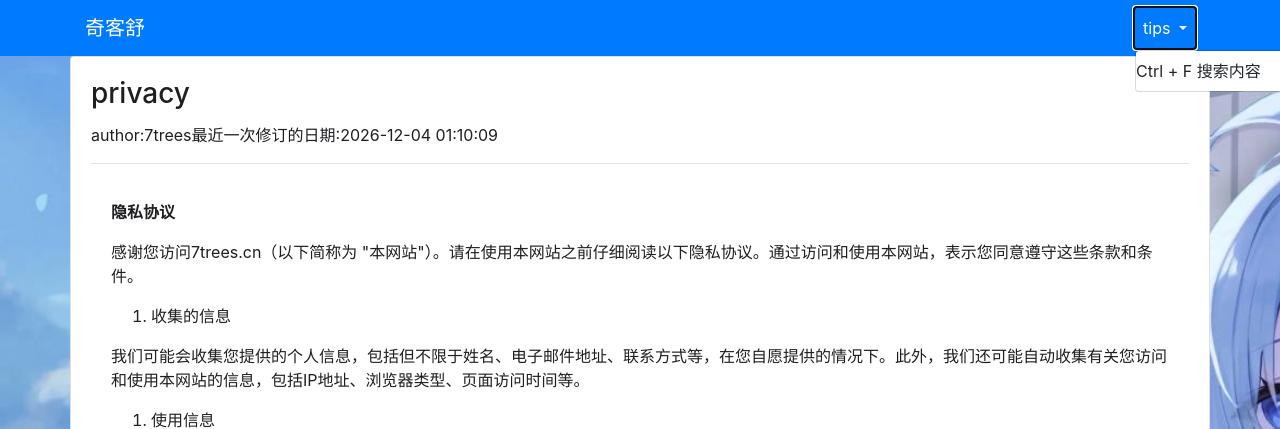
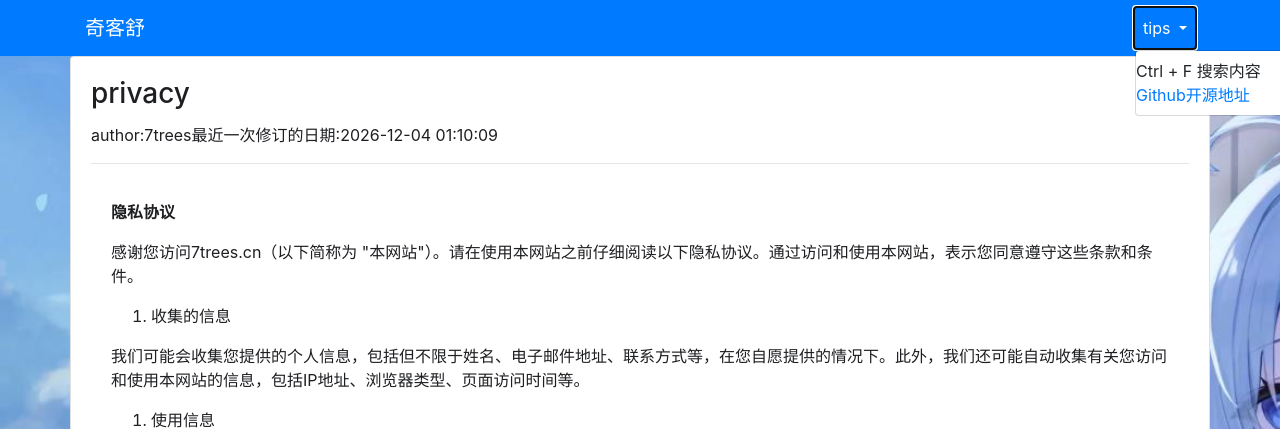
Before and after one commit to Athenavi/zyBLOG, a Flask app: page /blog/privacy in a window 1280 px wide, after a click on "tips". Shown: the top 429 px of the page. Run offline with Flask 2, Linux system fonts and the light colour scheme; some libraries are stand-ins or nearby versions.

Commit message:
更新优化

```diff
--- a/templates/BlogDetail.html
+++ b/templates/BlogDetail.html
@@ -72,7 +72,7 @@
                 </a>
                 <div class="dropdown-menu" aria-labelledby="navbarDropdownMenuLink">
                     <span>Ctrl + F 搜索内容</span>
-
+                    <a href="https://github.com/Athenavi/zyBLOG/" target="_blank">Github开源地址</a>
                 </div>
             </li>
 
```
